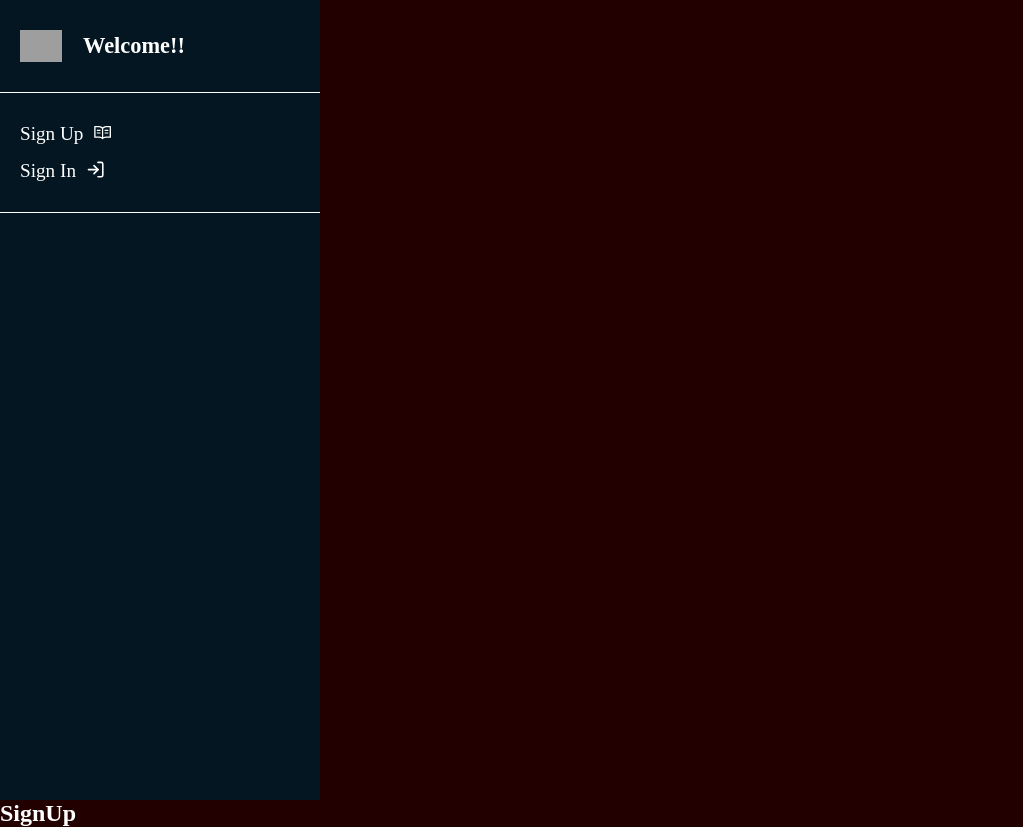
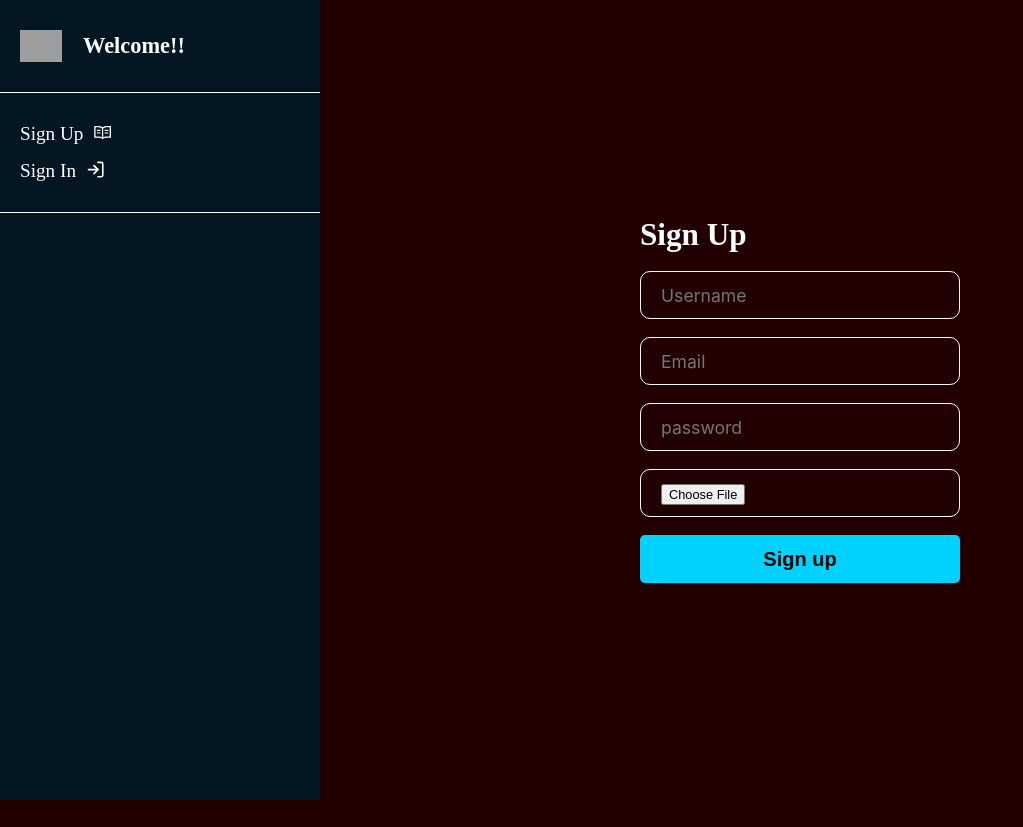
Before and after one commit to AngeloGbiel/todo_list_node, a React (Vite) app in the folder frontend/: page /register in a window 1280 px wide. Shown: the whole page, without its empty margins (0-1023 px from the left). After the commit the page ends 800 px from the top, so only its background shows below. Built offline with nearby package versions, Linux system fonts and the light colour scheme; grey boxes are pictures that could not be loaded.

Commit message:
Criando designer do SignUp

```diff
--- a/frontend/src/App.tsx
+++ b/frontend/src/App.tsx
@@ -14,10 +14,10 @@ export default function App(){
   },[navigate, location.pathname])
 
   return(
-    <>
+    <div style={{display:"flex"}}>
       <CSSreset/>
       <NavBar/>
       <Outlet/>
-    </>
+    </div>
   )
 }
--- a/frontend/src/Components/Routes/SignUp.tsx
+++ b/frontend/src/Components/Routes/SignUp.tsx
@@ -1,7 +1,130 @@
-export default function SignUp(){
-    return(
-        <>
-            <h2>SignUp</h2>
-        </>
-    )
+import styled from "styled-components";
+import { useForm, SubmitHandler } from "react-hook-form";
+
+const SignUpStyled = styled.div`
+  width: calc(100% - 20rem);
+  display: flex;
+  align-items: center;
+  justify-content: center;
+  span {
+    color: #d93025;
+    font-size: 16px;
+    margin-top: 3px;
+  }
+  .model {
+    display: flex;
+    flex-direction: column;
+    font-size: 1.3rem;
+    width: 20rem;
+    form {
+      display: flex;
+      flex-direction: column;
+      align-items: center;
+      .field {
+        color: white;
+        border: 1px solid #fff;
+        margin-top: 18px;
+        width: 100%;
+        height: 3rem;
+        align-items: center;
+        border-radius: 10px;
+        background: transparent;
+        padding-left: 20px;
+        font-size: 1.1rem;
+        font-family: Inter;
+      }
+      input[type="file"] {
+        display: flex;
+        align-items: center;
+        padding-top: 14px;
+        font-size: 0.8rem;
+        color: rgba(51, 51, 51, 0);
+      }
+      input[type="submit"] {
+        display: flex;
+        margin-top: 18px;
+        width: 100%;
+        height: 3rem;
+        justify-content: center;
+        align-items: center;
+        border-radius: 5px;
+        background: #00d1ff;
+        color: #000000;
+        font-size: 20px;
+        font-style: normal;
+        font-weight: 600;
+        line-height: normal;
+        border: none;
+      }
+    }
+  }
+`;
+
+interface FormInput {
+  name: string;
+  email: string;
+  password: string;
+  image: [string];
 }
+
+export default function SignUp() {
+  const {
+    register,
+    handleSubmit,
+    formState: { errors },
+  } = useForm<FormInput>();
+  const onSubmit: SubmitHandler<FormInput> = async (data: FormInput) => {
+    console.log(data);
+  };
+  return (
+    <SignUpStyled>
+      <div className="model">
+        <h2>Sign Up</h2>
+        <form onSubmit={handleSubmit(onSubmit)}>
+          {/* Name */}
+          <input
+            type="text"
+            placeholder="Username"
+            className="field"
+            {...register("name", { required: true })}
+          />
+          {errors?.name?.type === "required" && (
+            <span>This field is required</span>
+          )}
+
+          {/* Email */}
+          <input
+            type="email"
+            placeholder="Email"
+            className="field"
+            {...register("email", { required: true })}
+          />
+          {errors?.email?.type === "required" && (
+            <span>This field is required</span>
+          )}
+
+          {/* password */}
+          <input
+            type="password"
+            placeholder="password"
+            className="field"
+            {...register("password", { required: true })}
+          />
+          {errors?.password?.type === "required" && (
+            <span>This field is required</span>
+          )}
+
+          {/* image */}
+          <input
+            type="file"
+            placeholder="Image"
+            className="field"
+            {...register("image", { required: false })}
+          />
+
+          <input type="submit" value={"Sign up"} />
+        </form>
+      </div>
+    </SignUpStyled>
+  );
+}
```
Also changed, not shown: 1 other file (tests, documents, lock files or other folders).
